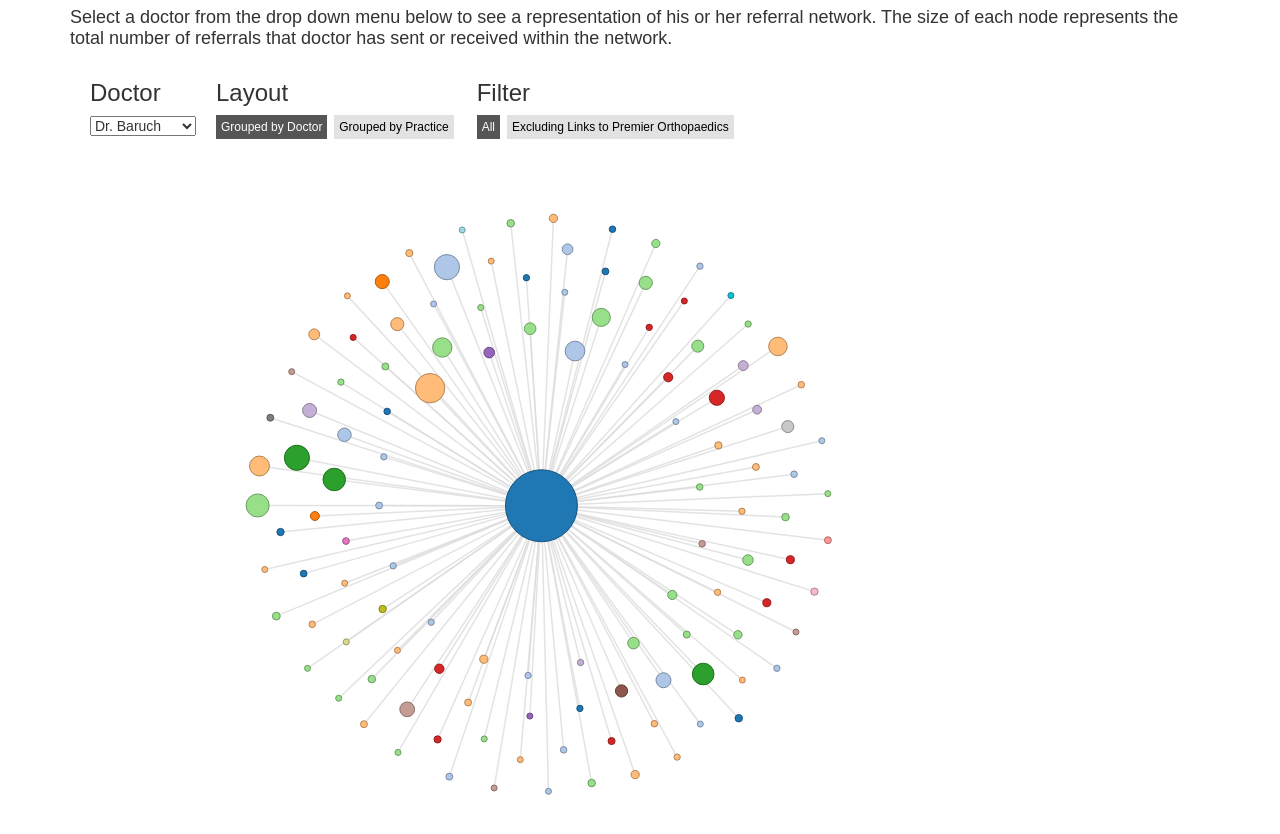
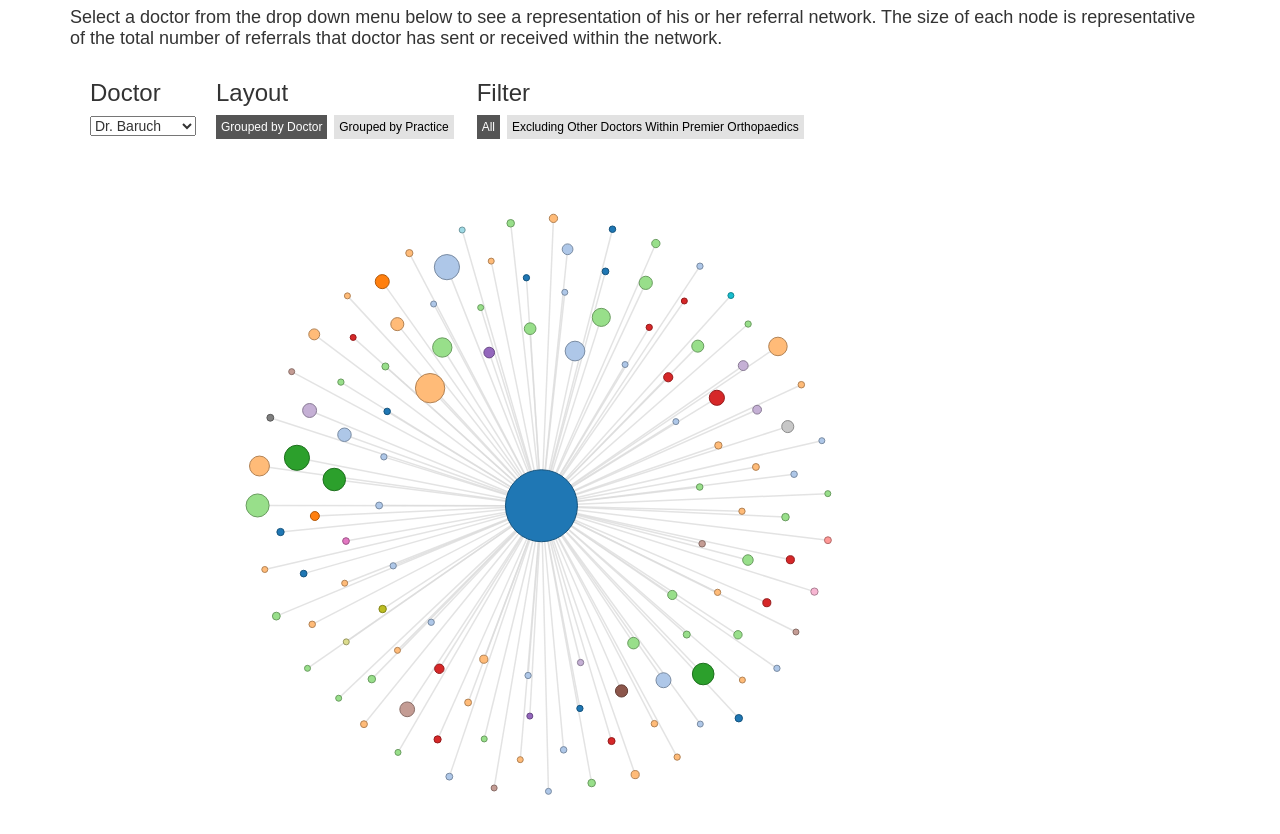
Before and after one commit to vanessadean/d3-referral-network, a plain HTML site: page index.html in a window 1280 px wide. Shown: the part 68-902 px from the top of the page. Drawn offline with nearby package versions, Linux system fonts and the light colour scheme.

Commit message:
copy changes

```diff
--- a/index.html
+++ b/index.html
@@ -13,7 +13,7 @@
     <div class="container">
       <header>
       <h1>The MedText Doctor Referral Network</h1>
-      <p>Select a doctor from the drop down menu below to see a representation of his or her referral network. The size of each node represents the total number of referrals that doctor has sent or received within the network.</p>
+      <p>Select a doctor from the drop down menu below to see a representation of his or her referral network. The size of each node is representative of the total number of referrals that doctor has sent or received within the network.</p>
       </header>
 
       <div id="doctor_selection" class="control">
@@ -38,7 +38,7 @@
       <div id="filters" class="control">
         <h3>Filter</h3>
         <a id="all" class="active">All</a>
-        <a id="no-premier">Excluding Links to Premier Orthopaedics</a>
+        <a id="no-premier">Excluding Other Doctors Within Premier Orthopaedics</a>
       </div>
 
       <div id="main" role="main">
```
